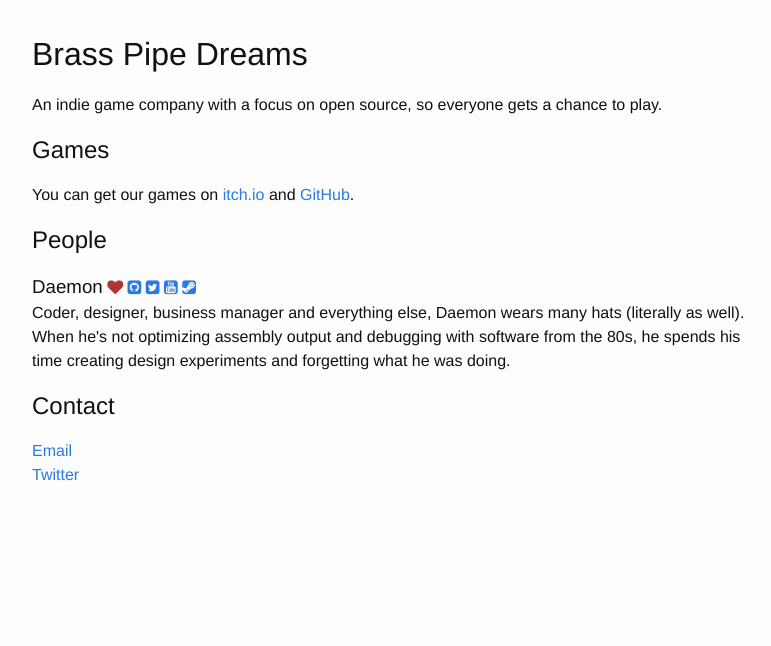
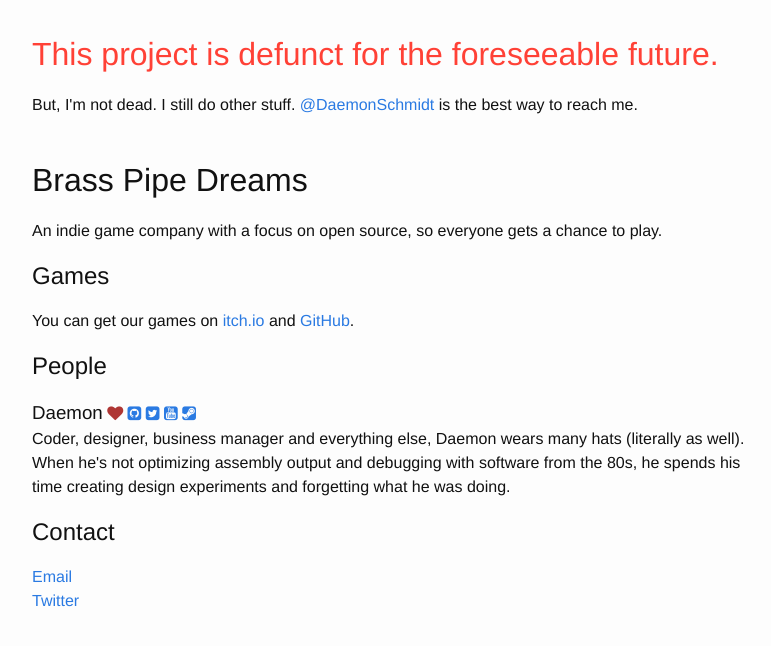
Before and after one commit to BrassPipeDreams/BrassPipeDreams.github.io, a Jekyll site: the page built from index.html, in a window 1280 px wide. Shown: the top 646 px of the page, without its empty margins (238-1009 px from the left). Built offline with Jekyll 4.4.1, drawn with Linux system fonts in a browser that asks for light colours; nearby versions of some CDN libraries.

Commit message:
Update index.html

```diff
--- a/index.html
+++ b/index.html
@@ -1,6 +1,10 @@
 ---
 layout: default
 ---
+<h1 style="color: #FF4136">This project is defunct for the foreseeable future.</h1>
+<p>But, I'm not dead. I still do other stuff. <a href="https://twitter.com/DaemonSchmidt">@DaemonSchmidt</a> is the best way to reach me. </p>
+<br>
+
 <h1>Brass Pipe Dreams</h1>
 <p>An indie game company with a focus on open source, so everyone gets a chance to play.</p>
 
```
